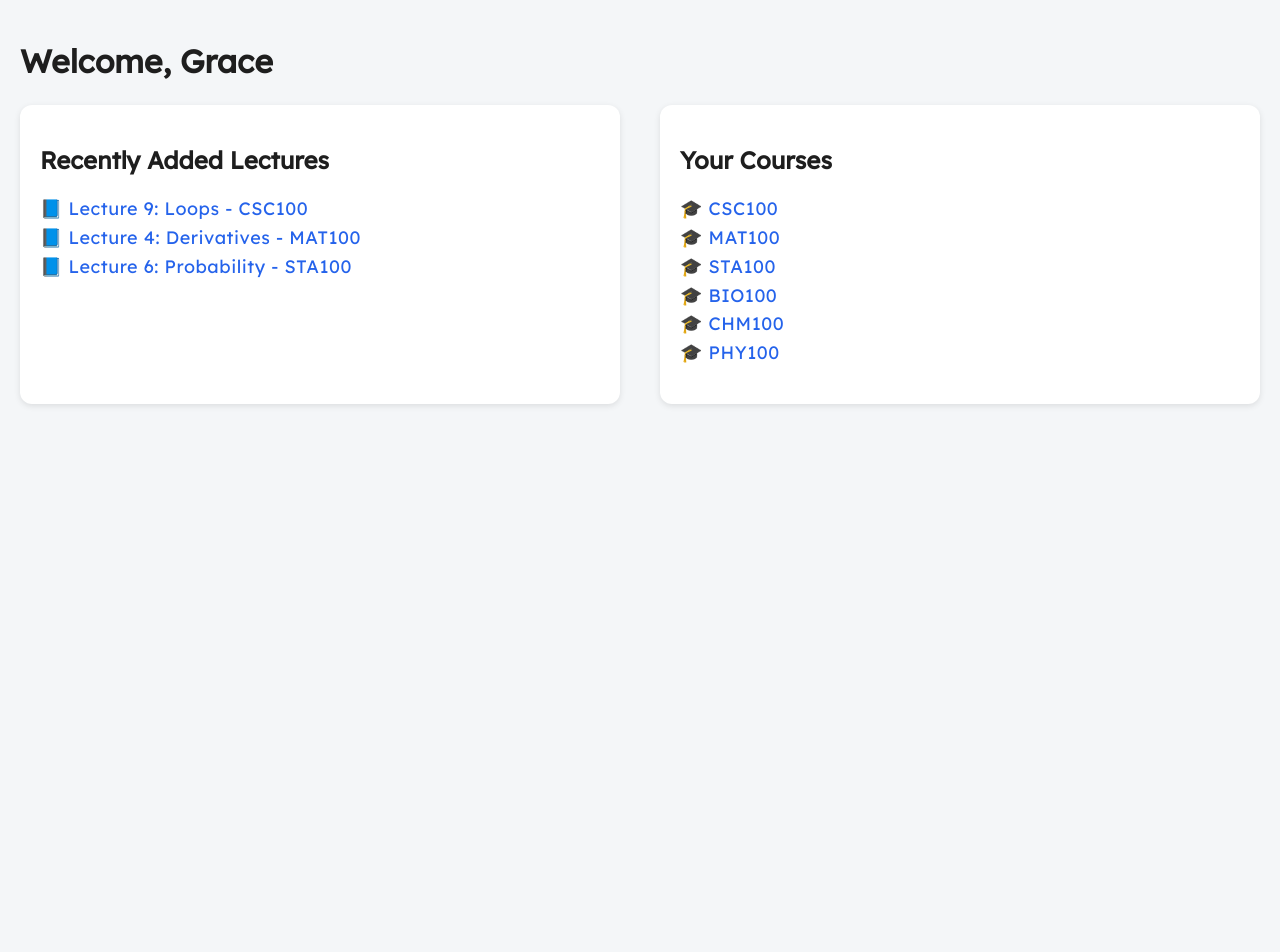
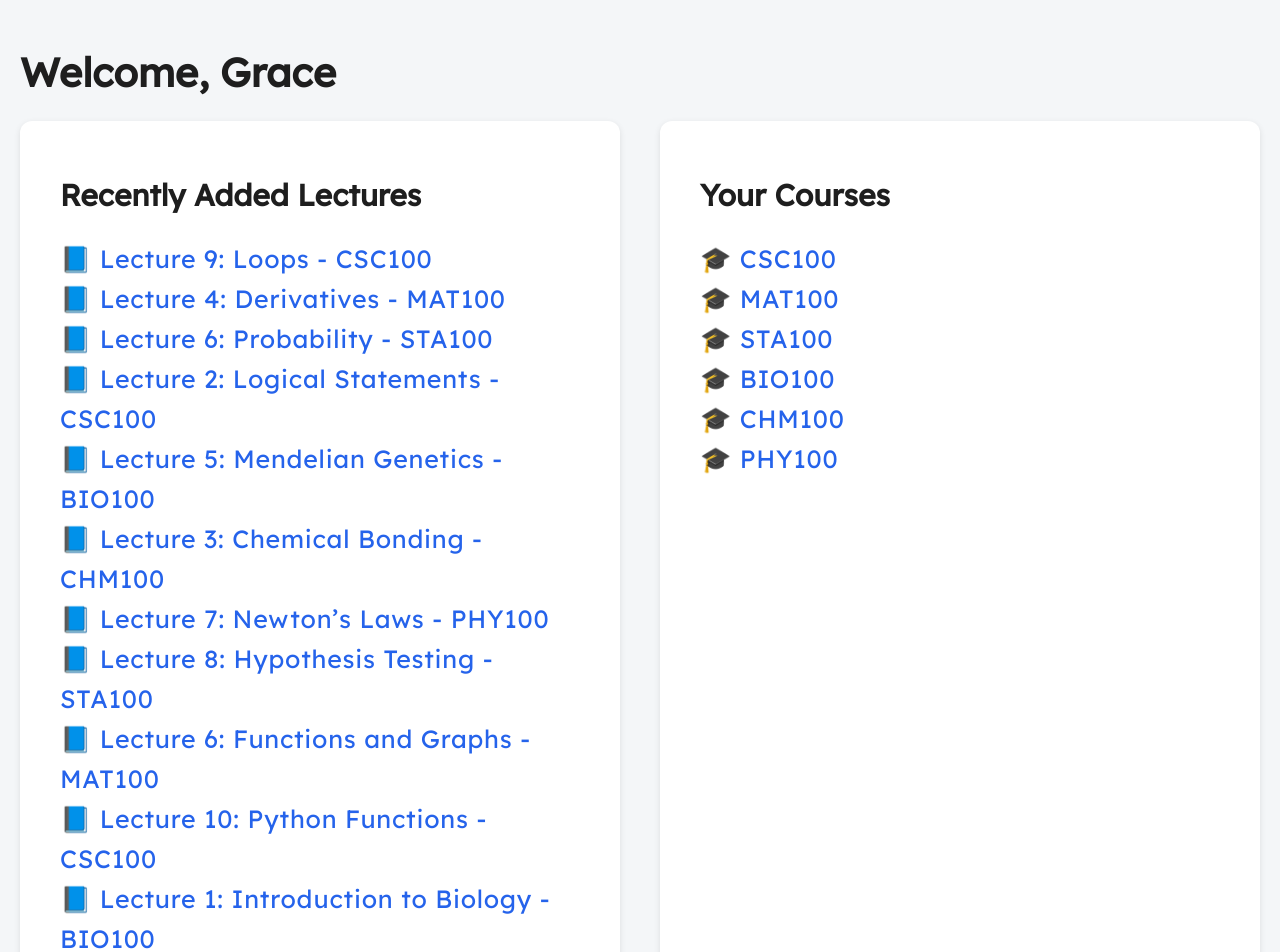
Before and after one commit to gracelliu/genai2025, a Vue app in the folder dyslexia-app/: page /home in a window 1280 px wide. Shown: the top 952 px of the page. Before the commit the page ends 800 px from the top, so only its background shows below. Built offline with nearby package versions, Linux system fonts and the light colour scheme.

Commit message:
populate classes and lectures + make fonts bigger

```diff
--- a/dyslexia-app/src/components/WelcomePage.vue
+++ b/dyslexia-app/src/components/WelcomePage.vue
@@ -36,7 +36,12 @@
 }
 
 h1 {
-  margin-bottom: 24px;
+    font-size: 40px;
+    margin-bottom: 24px;
+}
+
+h2 {
+    font-size: 30px;
 }
 
 .content {
@@ -50,7 +55,9 @@ h1 {
   flex: 1;
   min-width: 280px;
   background: white;
-  padding: 20px;
+  padding: 30px;
+  padding-left: 40px;
+  padding-bottom: 50px;
   border-radius: 12px;
   box-shadow: 0 2px 6px rgba(0, 0, 0, 0.1);
 }
@@ -61,7 +68,7 @@ ul {
 }
 
 li {
-  font-size: 18px;
+  font-size: 25px;
   letter-spacing: 0.03em;
   line-height: 1.6;
 }
@@ -84,9 +91,18 @@ a:hover {
     data() {
       return {
         recentLectures: [
-          { number: 9, title: "Loops", course: "CSC100" },
-          { number: 4, title: "Derivatives", course: "MAT100" },
-          { number: 6, title: "Probability", course: "STA100" }
+            { number: 9, title: "Loops", course: "CSC100" },
+            { number: 4, title: "Derivatives", course: "MAT100" },
+            { number: 6, title: "Probability", course: "STA100" },
+            { number: 2, title: "Logical Statements", course: "CSC100" },
+            { number: 5, title: "Mendelian Genetics", course: "BIO100" },
+            { number: 3, title: "Chemical Bonding", course: "CHM100" },
+            { number: 7, title: "Newton’s Laws", course: "PHY100" },
+            { number: 8, title: "Hypothesis Testing", course: "STA100" },
+            { number: 6, title: "Functions and Graphs", course: "MAT100" },
+            { number: 10, title: "Python Functions", course: "CSC100" },
+            { number: 1, title: "Introduction to Biology", course: "BIO100" },
+            { number: 11, title: "Acid-Base Reactions", course: "CHM100" }
         ],
         courses: ["CSC100", "MAT100", "STA100", "BIO100", "CHM100", "PHY100"]
       };
```
